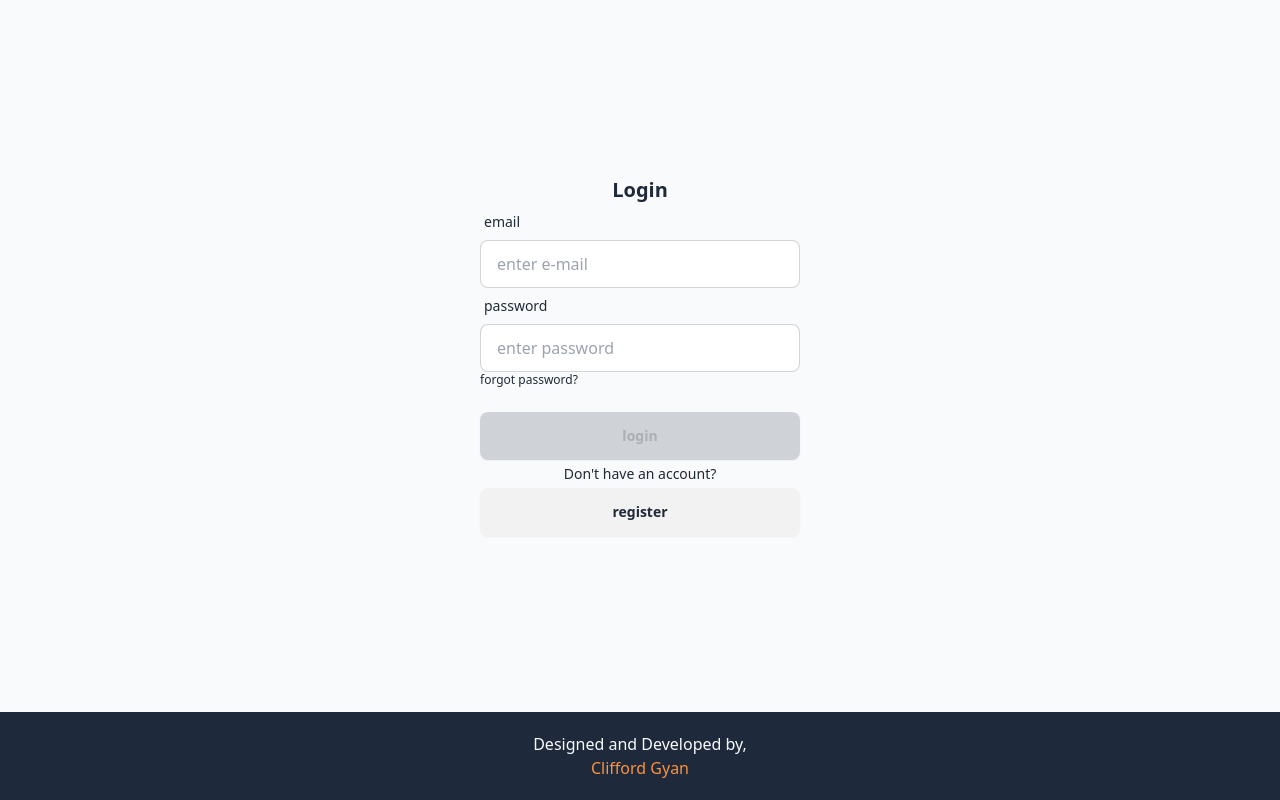
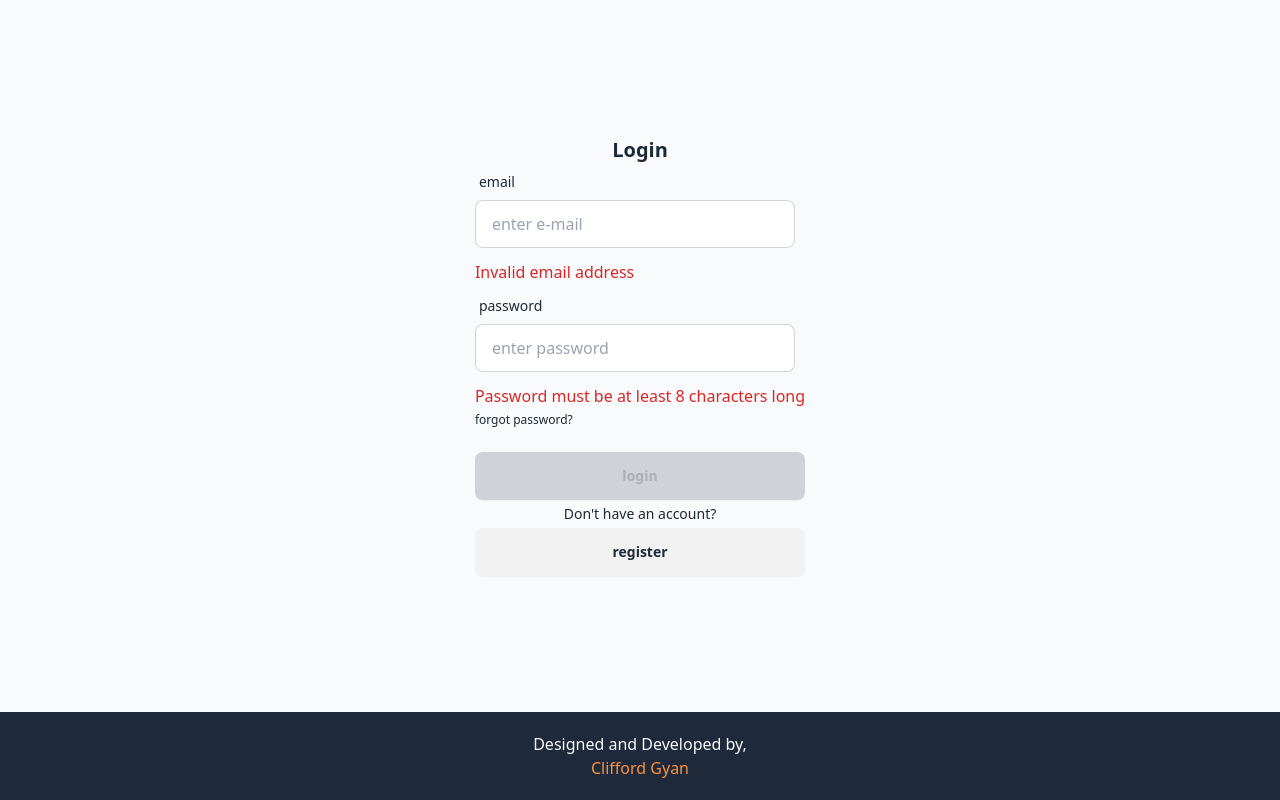
Before and after one commit to cliff-codes/book-commerce, a Next.js app: page /login in a window 1280 px wide. Built offline with nearby package versions, Linux system fonts and the light colour scheme; no server answers.

Commit message:
login page form controlled

```diff
--- a/app/ui/pages/forms/StoreLoginPage.tsx
+++ b/app/ui/pages/forms/StoreLoginPage.tsx
@@ -1,7 +1,7 @@
 'use client'
 import { signIn } from 'next-auth/react'
 import Link from 'next/link'
-import React, { useState } from 'react'
+import React, { useState, useEffect } from 'react'
 import { useRouter } from 'next/navigation'
 const StoreLoginPage = () => {
 
@@ -11,28 +11,35 @@ const StoreLoginPage = () => {
         email: "",
         password: ""
     })
+    const [emailError, setEmailError] = useState<string | null>(null)
+    const [passwordError, setPasswordError] = useState<string | null>(null)
 
     const [error, setError] = useState("")
 
     //validate password strenght and validate email
     const emailRegex = /^[^\s@]+@[^\s@]+\.[^\s@]+$/
-    const validateForm = () => {
-        if(!emailRegex.test(data.email)){
-            setError("Invalid email address")
-            return false
-        }
-        if(data.password.length < 7){
-            setError("Password must be at least 8 characters long")
-            return false
-        }
-        return true
-    }
+
 
     const handleChange = (e: React.ChangeEvent<HTMLInputElement>) => {
         setData({...data, [e.target.name]: e.target.value})
         console.log(data)
+    }
+
+    useEffect(() => {
+        console.log("hook is working")
+        const validateForm = () => {
+            if(!emailRegex.test(data.email)){
+                setEmailError("Invalid email address")
+            }else { setEmailError(null) }
+
+            if(data.password.length < 8){
+                setPasswordError("Password must be at least 8 characters long")
+            }else { setPasswordError(null) }
+        }
         validateForm()
-    }
+    },[data])
+
+    console.log(emailError, passwordError)
 
     const handleSubmit = async(e:React.FormEvent<HTMLFormElement>) => {
         e.preventDefault()
@@ -69,6 +76,9 @@ const StoreLoginPage = () => {
                     onChange={(e) => handleChange(e)}
                 />
             </label>
+            {
+                emailError && <div className = "w-full text-red-600 flex justify-left place-items-center rounded-md py-1 mt-2">{emailError}</div>
+            }
 
             <label className="form-control w-full max-w-xs">
                 <div className="label">
@@ -80,12 +90,12 @@ const StoreLoginPage = () => {
             </label>
 
             {
-                error && <div className='w-full bg-red-300 text-red-600 flex justify-center place-items-center rounded-md py-1 mt-2'>{error}</div>
+                passwordError && <div className='w-full text-red-600 flex justify-left place-items-center rounded-md py-1 mt-2'>{passwordError}</div>
             }
 
             <div className='text-xs hover:text-orange-400 hover:cursor-pointer'>forgot password?</div>
 
-            <button type='submit' disabled = {(data.email && data.password.length >= 8 && emailRegex.test(data.email)) ? false : true } className='btn w-full mt-6 bg-orange-500 text-slate-50 hover:bg-orange-600'>
+            <button type='submit' disabled = {(data.email && data.password.length >= 9 && emailRegex.test(data.email)) ? false : true } className='btn w-full mt-6 bg-orange-500 text-slate-50 hover:bg-orange-600'>
                 login
             </button>
 
```
